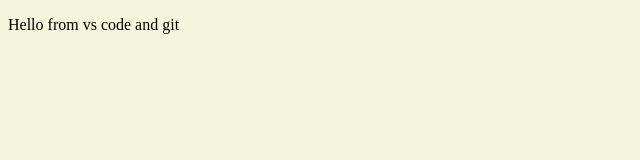
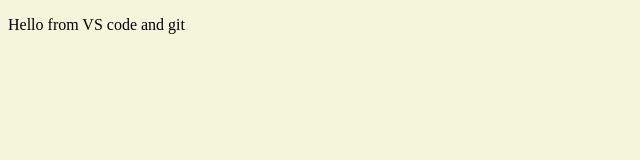
Before and after one commit to Shashath-BS/demo-repo, a plain HTML site: page index.html in a window 1280 px wide. Shown: the full height of the page, 0-640 px from the left. Drawn offline with Linux system fonts and the light colour scheme.

Commit message:
test change

```diff
--- a/index.html
+++ b/index.html
@@ -3,10 +3,10 @@
 <head>
     <meta charset="UTF-8">
     <meta name="viewport" content="width=device-width, initial-scale=1.0">
-    <title>Hello from vs code and git </title>
+    <title>Hello from VS code and git </title>
     <link rel="stylesheet" href="./styles.css" />
 </head>
 <body>
-    <p>Hello from vs code and git</p>
+    <p>Hello from VS code and git</p>
 </body>
 </html>
```
